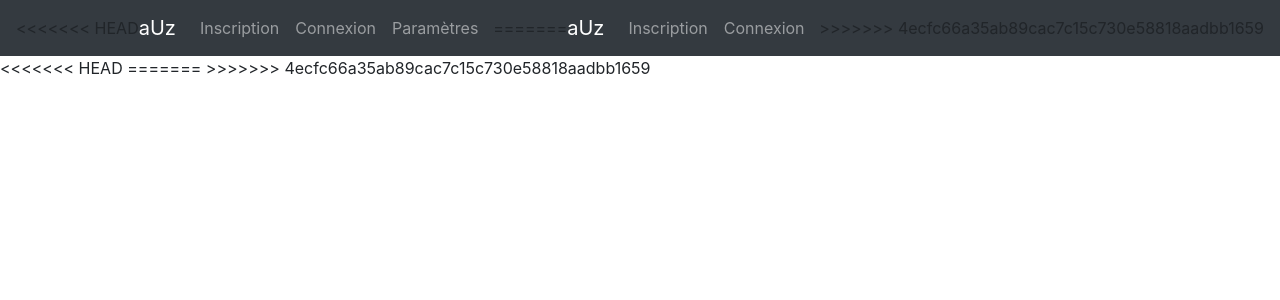
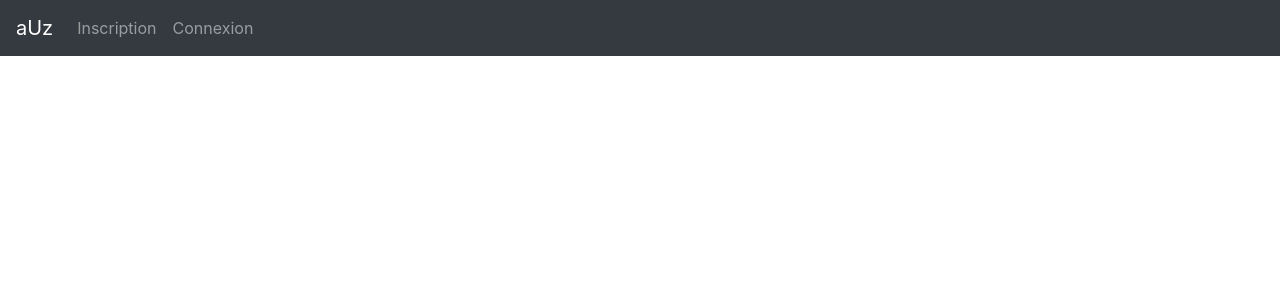
Before and after one commit to Tchomatch/socialnetwork, a Symfony app: template templates/base.html.twig in a window 1280 px wide. Shown: the top 300 px of the page. Run offline with Twig, Linux system fonts and the light colour scheme; the template is opened without the code that fills it, so the values that code supplies are empty; some libraries are stand-ins or nearby versions.

Commit message:
récupération de données

```diff
--- a/templates/base.html.twig
+++ b/templates/base.html.twig
@@ -5,32 +5,11 @@
     <title>{% block title %}aUz{% endblock %}</title>
     {% block stylesheets %}
         <link rel="stylesheet" href="/css/bootstrap/bootstrap.min.css">
-        <link rel="stylesheet" href="/css/fontawesome/fontawesome.min.css">
+        <link rel="stylesheet" href="/css/fontawesome/all.min.css">
         <link rel="stylesheet" href="/css/style.css">
     {% endblock %}
 </head>
     <nav class="navbar navbar-expand-md navbar-dark bg-dark">
-<<<<<<< HEAD
-        {% block header %}
-            <a class="navbar-brand" href="/">aUz</a>
-            <button class="navbar-toggler" type="button" data-toggle="collapse" data-target="#navbarCollapse" aria-controls="navbarCollapse" aria-expanded="false" aria-label="Toggle navigation">
-                <span class="navbar-toggler-icon"></span>
-            </button>
-            <div class="collapse navbar-collapse" id="navbarCollapse">
-                <ul class="navbar-nav mr-auto">
-                    <li class="nav-item">
-                        <a class="nav-link" href="/register">Inscription</a>
-                    </li>
-                    <li class="nav-item">
-                        <a class="nav-link" href="/login">Connexion</a>
-                    </li>
-                    <li class="nav-item">
-                        <a class="nav-link" href="/settings">Paramètres</a>
-                    </li>
-                </ul>
-            </div>
-        {% endblock %}
-=======
         <a class="navbar-brand" href="#">aUz</a>
         <button class="navbar-toggler" type="button" data-toggle="collapse" data-target="#navbarCollapse" aria-controls="navbarCollapse" aria-expanded="false" aria-label="Toggle navigation">
             <span class="navbar-toggler-icon"></span>
@@ -45,7 +24,6 @@
                 </li>
             </ul>
         </div>
->>>>>>> 4ecfc66a35ab89cac7c15c730e58818aadbb1659
     </nav>
 <body>
     <div class="container">
@@ -53,14 +31,8 @@
     </div>
     {% block javascripts %}
     <script src="https://code.jquery.com/jquery-3.4.1.js" integrity="sha256-WpOohJOqMqqyKL9FccASB9O0KwACQJpFTUBLTYOVvVU=" crossorigin="anonymous"></script>
-<<<<<<< HEAD
-    <script src="https://cdnjs.cloudflare.com/ajax/libs/popper.js/1.12.9/umd/popper.min.js" integrity="sha384-ApNbgh9B+Y1QKtv3Rn7W3mgPxhU9K/ScQsAP7hUibX39j7fakFPskvXusvfa0b4Q" crossorigin="anonymous"></script>
-    <script type="text/javascript" src="/javascript/fontawesome/fontawesome.js"></script>
-    <script type="text/javascript" src="/javascript/bootstrap/bootstrap.min.js"></script>
-=======
 	<script src="https://cdnjs.cloudflare.com/ajax/libs/popper.js/1.12.9/umd/popper.min.js" integrity="sha384-ApNbgh9B+Y1QKtv3Rn7W3mgPxhU9K/ScQsAP7hUibX39j7fakFPskvXusvfa0b4Q" crossorigin="anonymous"></script>
-	<script type="text/javascript" src="/js/fontawesome/fontawesome.js"></script>
+	<script type="text/javascript" src="/js/fontawesome/all.js"></script>
     <script type="text/javascript" src="/js/bootstrap/bootstrap.min.js"></script>
->>>>>>> 4ecfc66a35ab89cac7c15c730e58818aadbb1659
     {% endblock %}
 </body>
```
Also changed, not shown: src/Entity/Post.php (+0 -76 lines), src/Form/RegistrationFormType.php (+7 -5 lines).
